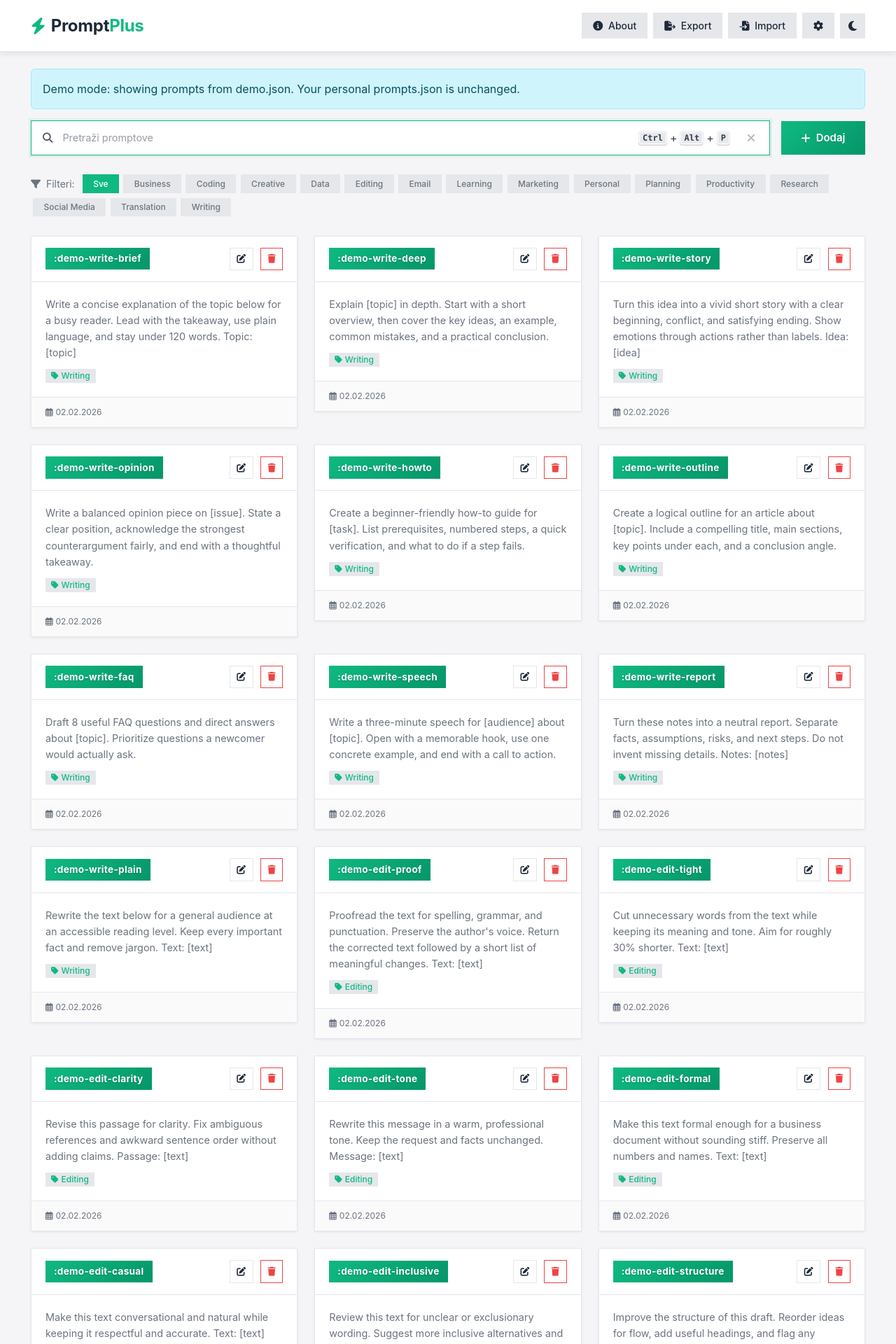
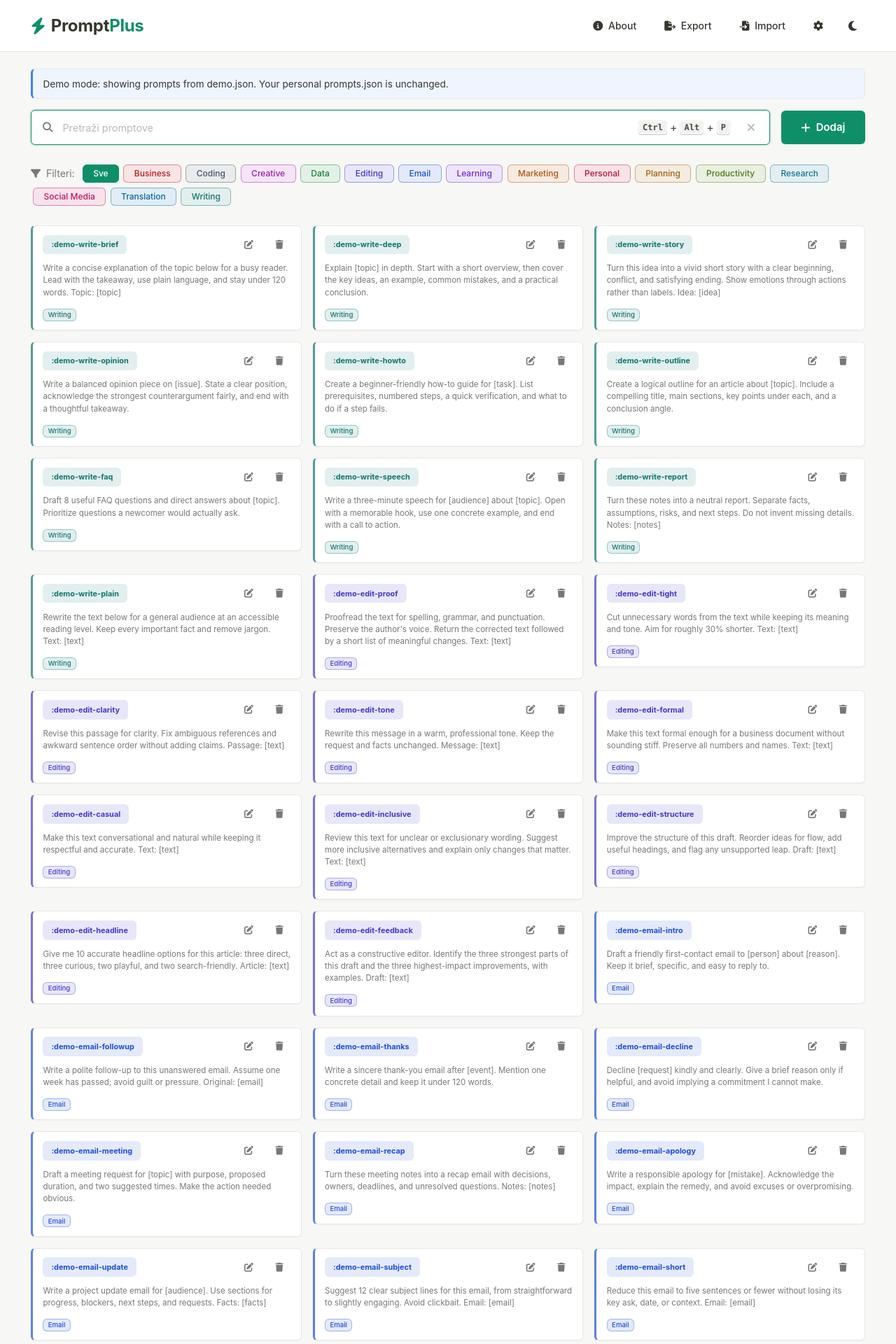
Before and after one commit to EdisAganovic/promptplus, a FastAPI app: page / in a window 1280 px wide. Shown: the top 1920 px of the page at 70% size. Run offline with FastAPI, Linux system fonts and the light colour scheme.

Commit message:
Refine category styling and Notion-inspired dashboard

```diff
--- a/electron/main.js
+++ b/electron/main.js
@@ -13,6 +13,9 @@ let quitting = false;
 const iconPath = () => app.isPackaged
   ? path.join(process.resourcesPath, 'icon.ico')
   : path.join(app.getAppPath(), 'icon.ico');
+const trayIconPath = () => app.isPackaged
+  ? path.join(process.resourcesPath, 'tray.ico')
+  : path.join(__dirname, 'tray.ico');
 
 // Contract: Python prints {event:"ready",port,token}; Electron fetches
 // /api/prompts with X-PromptPlus-Token; the picker receives keyword/content;
@@ -112,7 +115,7 @@ function showSearch() {
 }
 
 function createTray() {
-  tray = new Tray(iconPath());
+  tray = new Tray(trayIconPath());
   tray.setToolTip('PromptPlus');
   tray.setContextMenu(Menu.buildFromTemplate([
     { label: 'Open PromptPlus', click: () => mainWindow.show() },
--- a/package.json
+++ b/package.json
@@ -21,6 +21,7 @@
     "extraResources": [
       { "from": "dist/PromptPlusBackend", "to": "backend", "filter": ["**/*"] },
       { "from": "demo.json", "to": "backend/demo.json" },
+      { "from": "electron/tray.ico", "to": "tray.ico" },
       { "from": "icon.ico", "to": "icon.ico" }
     ],
     "win": { "target": "nsis", "icon": "electron/icon.svg", "signAndEditExecutable": false },
--- a/static/style.css
+++ b/static/style.css
@@ -1,35 +1,35 @@
 /* ===========================================
    PromptPlus Theme System
-   Clean, Minimal Design
+   Quiet workspace surfaces with category-led accents
    =========================================== */
 
 /* Light Theme (Default) */
 :root {
     /* Core Backgrounds */
-    --bg-primary: #f5f5f7;
-    --bg-secondary: #ebedef;
-    --bg-tertiary: #e5e7eb;
+    --bg-primary: #f7f7f5;
+    --bg-secondary: #f1f1ef;
+    --bg-tertiary: #efefed;
     --bg-card: #ffffff;
 
     /* Text Colors */
-    --text-primary: #1f2937;
-    --text-secondary: #6b7280;
+    --text-primary: #37352f;
+    --text-secondary: #787774;
 
     /* Accent Colors */
-    --accent-primary: #10b981;
-    --accent-secondary: #059669;
+    --accent-primary: #0f8f68;
+    --accent-secondary: #0c7657;
 
     /* UI Colors */
-    --border-color: #e5e7eb;
+    --border-color: #e7e7e5;
     --success: #22c55e;
     --danger: #ef4444;
     --warning: #f59e0b;
     --info: #3b82f6;
-    --input-bg: #f9fafb;
+    --input-bg: #ffffff;
 
     /* Shadows */
-    --card-shadow: 0 1px 3px rgba(0, 0, 0, 0.08);
-    --card-shadow-hover: 0 4px 12px rgba(0, 0, 0, 0.1);
+    --card-shadow: 0 1px 2px rgba(15, 15, 15, 0.035);
+    --card-shadow-hover: 0 2px 8px rgba(15, 15, 15, 0.06);
 
     /* Card Accent Colors */
     --accent-pink: #fce7f3;
@@ -42,38 +42,38 @@
     --accent-yellow-border: #f59e0b;
 
     /* Unified Border Radius */
-    --radius: 0px;
+    --radius: 6px;
 
     /* Solid UI Backgrounds (for visibility) */
     --navbar-bg-solid: #ffffff;
     --search-bg-solid: #ffffff;
-    --search-text: #1f2937;
-    --search-icon-color: #4b5563;
-    --search-placeholder: #6b7280;
+    --search-text: #37352f;
+    --search-icon-color: #787774;
+    --search-placeholder: #9b9a97;
 }
 
-/* Dark Theme - Glassmorphism */
+/* Dark Theme */
 [data-theme="dark"] {
-    --bg-primary: #0f0f14;
-    --bg-secondary: #1e2128;
-    --bg-tertiary: #2d313a;
-    --bg-card: #16161e;
+    --bg-primary: #191919;
+    --bg-secondary: #252525;
+    --bg-tertiary: #303030;
+    --bg-card: #202020;
 
-    --text-primary: #f9fafb;
-    --text-secondary: #9ca3af;
+    --text-primary: #e9e9e7;
+    --text-secondary: #a9a9a6;
 
     --accent-primary: #34d399;
     --accent-secondary: #10b981;
 
-    --border-color: #2d313a;
+    --border-color: #383838;
     --success: #34d399;
     --danger: #f87171;
     --warning: #fbbf24;
     --info: #60a5fa;
-    --input-bg: #1e2128;
+    --input-bg: #252525;
 
-    --card-shadow: 0 4px 30px rgba(0, 0, 0, 0.3);
-    --card-shadow-hover: 0 8px 40px rgba(0, 0, 0, 0.5);
+    --card-shadow: none;
+    --card-shadow-hover: 0 2px 8px rgba(0, 0, 0, 0.15);
 
     --accent-pink: rgba(244, 114, 182, 0.15);
     --accent-pink-border: #f472b6;
@@ -85,11 +85,11 @@
     --accent-yellow-border: #fbbf24;
 
     /* Solid UI Backgrounds (for visibility) */
-    --navbar-bg-solid: #1a1c22;
-    --search-bg-solid: #1a1c22;
-    --search-text: #f9fafb;
-    --search-icon-color: #9ca3af;
-    --search-placeholder: rgba(156, 163, 175, 0.6);
+    --navbar-bg-solid: #202020;
+    --search-bg-solid: #252525;
+    --search-text: #e9e9e7;
+    --search-icon-color: #a9a9a6;
+    --search-placeholder: #898985;
 }
 
 /* ===========================================
@@ -179,11 +179,11 @@ kbd {
     background-color: var(--navbar-bg-solid) !important;
     border-bottom: 1px solid var(--border-color);
     padding: 0.6rem 0 !important;
-    box-shadow: 0 2px 10px rgba(0, 0, 0, 0.1);
+    box-shadow: none;
 }
 
 [data-theme="dark"] .navbar {
-    background-color: #1a1c22 !important;
+    background-color: var(--navbar-bg-solid) !important;
 }
 
 :root:not([data-theme="dark"]) .navbar {
@@ -202,8 +202,8 @@ kbd {
 
 /* Theme Toggle */
 .theme-toggle {
-    background: var(--bg-tertiary);
-    border: 1px solid var(--border-color);
+    background: transparent;
+    border: 1px solid transparent;
     color: var(--text-primary);
     width: 36px;
     height: 36px;
@@ -216,9 +216,9 @@ kbd {
 }
 
 .theme-toggle:hover {
-    background-color: var(--accent-primary);
-    border-color: var(--accent-primary);
-    color: white;
+    background-color: var(--bg-secondary);
+    border-color: var(--border-color);
+    color: var(--text-primary);
 }
 
 .theme-toggle i {
@@ -243,8 +243,8 @@ kbd {
 
 /* Nav Action Buttons (Export, Import) - Neutral style like theme toggle */
 .btn-nav-action {
-    background: var(--bg-tertiary);
-    border: 1px solid var(--border-color);
+    background: transparent;
+    border: 1px solid transparent;
     color: var(--text-primary);
     border-radius: var(--radius);
     padding: 0.5rem 1rem;
@@ -255,28 +255,26 @@ kbd {
 
 .btn-nav-action:hover {
     background-color: var(--bg-secondary);
-    border-color: var(--accent-primary);
-    color: var(--accent-primary);
+    border-color: var(--border-color);
+    color: var(--text-primary);
 }
 
-/* Accent Button (Dodaj) - Emerald gradient */
+/* Accent Button (Dodaj) */
 .btn-accent {
-    background: linear-gradient(135deg, #10b981, #059669);
+    background: var(--accent-primary);
     border: none;
     color: #ffffff;
     border-radius: var(--radius);
     padding: 0.5rem 1rem;
     font-size: 0.875rem;
     font-weight: 600;
-    text-shadow: 0 1px 2px rgba(0, 0, 0, 0.1);
     transition: all 0.15s ease;
 }
 
 .btn-accent:hover {
-    background: linear-gradient(135deg, #059669, #047857);
+    background: var(--accent-secondary);
     color: #ffffff;
-    transform: translateY(-1px);
-    box-shadow: 0 4px 12px rgba(16, 185, 129, 0.3);
+    box-shadow: none;
 }
 
 /* ===========================================
@@ -300,6 +298,16 @@ kbd {
     margin-top: 0 !important;
 }
 
+.demo-banner {
+    background-color: color-mix(in srgb, var(--info) 8%, var(--bg-card));
+    border: 1px solid var(--border-color);
+    border-left: 3px solid var(--info);
+    border-radius: var(--radius);
+    color: var(--text-primary);
+    padding: 0.65rem 0.9rem;
+    font-size: 0.85rem;
+}
+
 /* ===========================================
    Cards - Clean, Minimal
    =========================================== */
@@ -310,7 +318,7 @@ kbd {
     border-radius: var(--radius);
     box-shadow: var(--card-shadow);
     overflow: hidden;
-    transition: all 0.2s ease;
+    transition: border-color 0.15s ease, background-color 0.15s ease, box-shadow 0.15s ease;
 }
 
 /* OPTIMIZATION: Remove expensive backdrop-filter blur on cards for slow CPUs */
@@ -318,37 +326,40 @@ kbd {
 
 .card:hover {
     box-shadow: var(--card-shadow-hover);
-    transform: translateY(-2px);
+    background-color: color-mix(in srgb, var(--bg-card) 96%, var(--bg-secondary));
 }
 
 .card-header {
     background: transparent;
     border-bottom: 1px solid var(--border-color);
     font-weight: 600;
-    padding: 1rem 1.25rem;
+    padding: 0.65rem 0.9rem;
 }
 
 .card-body {
-    padding: 1.25rem;
+    padding: 0.75rem 0.9rem;
     color: var(--text-primary);
+}
+
+.prompt-item .card-header {
+    border-bottom: 0;
+    padding-bottom: 0.3rem;
+}
+
+.prompt-item .card-body {
+    padding-top: 0.3rem;
 }
 
 .card-text {
     color: var(--text-secondary) !important;
-    font-size: 0.9rem;
-    line-height: 1.6;
+    font-size: 0.72rem;
+    line-height: 1.5;
     display: -webkit-box;
     -webkit-line-clamp: 4;
     line-clamp: 4;
     -webkit-box-orient: vertical;
     overflow: hidden;
     margin-bottom: 0;
-}
-
-.card-footer {
-    background: var(--bg-secondary);
-    border-top: 1px solid var(--border-color);
-    padding: 0.75rem 1.25rem;
 }
 
 .card-tags {
@@ -460,6 +471,23 @@ kbd {
     padding: 0.35rem 0.6rem;
 }
 
+.prompt-item .action-buttons .btn {
+    border-color: transparent;
+    color: var(--text-secondary);
+}
+
+.prompt-item .action-buttons .btn:hover {
+    background-color: var(--bg-secondary);
+    border-color: var(--border-color);
+    color: var(--text-primary);
+}
+
+.prompt-item .action-buttons .btn-outline-danger:hover {
+    background-color: color-mix(in srgb, var(--danger) 10%, var(--bg-card));
+    border-color: color-mix(in srgb, var(--danger) 35%, var(--border-color));
+    color: var(--danger);
+}
+
 .action-buttons .btn-outline-light:hover {
     background-color: var(--success) !important;
     border-color: var(--success) !important;
@@ -563,13 +591,13 @@ kbd {
     padding: 0.5rem 1rem;
     gap: 0.75rem;
     transition: all 0.2s ease;
-    box-shadow: 0 2px 8px rgba(0, 0, 0, 0.05);
+    box-shadow: none;
 }
 
 .search-input-wrapper:focus-within {
     border-color: var(--accent-primary);
     background-color: var(--bg-card);
-    box-shadow: 0 0 0 3px rgba(16, 185, 129, 0.1);
+    box-shadow: 0 0 0 2px color-mix(in srgb, var(--accent-primary) 12%, transparent);
 }
 
 .search-icon {
@@ -632,6 +660,35 @@ kbd {
     border-color: var(--accent-primary) !important;
 }
 
+.tag-chip.category-chip {
+    color: var(--category-color);
+    border-color: color-mix(in srgb, var(--category-color) 45%, transparent);
+    background-color: color-mix(in srgb, var(--category-color) 12%, var(--bg-card));
+}
+
+.tag-chip.category-chip:hover {
+    background-color: color-mix(in srgb, var(--category-color) 20%, var(--bg-card));
+    border-color: var(--category-color);
+    color: var(--category-color);
+}
+
+.tag-chip.category-chip.active {
+    background-color: color-mix(in srgb, var(--category-color) 20%, var(--bg-card)) !important;
+    border-color: var(--category-color) !important;
+    color: var(--category-color) !important;
+    font-weight: 700;
+}
+
+[data-theme="dark"] .tag-chip.category-chip:not(.active) {
+    color: color-mix(in srgb, var(--category-color) 55%, white);
+    background-color: color-mix(in srgb, var(--category-color) 24%, var(--bg-card));
+}
+
+[data-theme="dark"] .tag-chip.category-chip.active {
+    color: color-mix(in srgb, var(--category-color) 55%, white) !important;
+    background-color: color-mix(in srgb, var(--category-color) 32%, var(--bg-card)) !important;
+}
+
 /* Tag Badges */
 .tag-badge {
     font-size: 0.7rem;
@@ -653,19 +710,41 @@ kbd {
    =========================================== */
 
 .prompt-keyword {
-    background: linear-gradient(135deg, #10b981, #059669);
-    color: #ffffff;
+    background: color-mix(in srgb, var(--category-color, var(--accent-primary)) 12%, var(--bg-card));
+    color: var(--category-color, var(--accent-primary));
     padding: 0.35rem 0.75rem;
     border-radius: var(--radius);
     font-weight: 700;
-    font-size: 0.85rem;
+    font-size: 0.68rem;
     display: inline-block;
     max-width: 180px;
     white-space: nowrap;
     overflow: hidden;
     text-overflow: ellipsis;
-    text-shadow: 0 1px 2px rgba(0, 0, 0, 0.2);
-    letter-spacing: 0.3px;
+    text-shadow: none;
+    letter-spacing: 0;
+}
+
+.prompt-item .card {
+    border-left: 3px solid color-mix(in srgb, var(--category-color, var(--border-color)) 72%, var(--bg-card));
+}
+
+[data-theme="dark"] .prompt-keyword {
+    color: color-mix(in srgb, var(--category-color, var(--accent-primary)) 55%, white);
+    background: color-mix(in srgb, var(--category-color, var(--accent-primary)) 22%, var(--bg-card));
+}
+
+.prompt-item .category-badge {
+    color: var(--category-color);
+    background-color: color-mix(in srgb, var(--category-color) 12%, var(--bg-card));
+    border: 1px solid color-mix(in srgb, var(--category-color) 35%, transparent);
+    font-size: 0.6rem;
+    padding: 0.2rem 0.4rem;
+}
+
+[data-theme="dark"] .prompt-item .category-badge {
+    color: color-mix(in srgb, var(--category-color) 55%, white);
+    background-color: color-mix(in srgb, var(--category-color) 24%, var(--bg-card));
 }
 
 /* ===========================================
@@ -675,7 +754,7 @@ kbd {
 .masonry-grid {
     display: grid;
     grid-template-columns: repeat(auto-fill, minmax(360px, 1fr));
-    gap: 1.5rem;
+    gap: 1rem;
     align-items: start;
     width: 100%;
     margin: 0 auto;
--- a/templates/index.html
+++ b/templates/index.html
@@ -18,7 +18,7 @@
     <link rel="icon" href="/favicon.ico" type="image/x-icon">
     <link href="https://cdn.jsdelivr.net/npm/bootstrap@5.3.0/dist/css/bootstrap.min.css" rel="stylesheet">
     <link rel="stylesheet" href="https://cdnjs.cloudflare.com/ajax/libs/font-awesome/6.4.0/css/all.min.css">
-    <link rel="stylesheet" href="/static/style.css?v={{ version }}-3">
+    <link rel="stylesheet" href="/static/style.css?v={{ version }}-6">
 </head>
 
 <body class="d-flex flex-column min-vh-100">
@@ -61,7 +61,7 @@
 
     <div class="container flex-grow-1 py-4">
         {% if demo_mode %}
-        <div class="alert alert-info" role="status">
+        <div class="alert alert-info demo-banner" role="status">
             Demo mode: showing prompts from demo.json. Your personal prompts.json is unchanged.
         </div>
         {% endif %}
@@ -95,7 +95,7 @@
                                 <span class="tag-chip badge bg-tertiary text-secondary p-2 px-3 active"
                                     data-tag="all">Sve</span>
                                 {% for tag in all_tags %}
-                                <span class="tag-chip badge bg-tertiary text-secondary p-2 px-3" data-tag="{{ tag }}">{{
+                                <span class="tag-chip category-chip badge p-2 px-3" style="--category-color: {{ category_color(tag) }}" data-tag="{{ tag }}">{{
                                     tag }}</span>
                                 {% endfor %}
                             </div>
@@ -106,7 +106,7 @@
                     <div class="masonry-grid" id="promptsContainer">
                         {% for keyword, content in prompts.items() %}
                         {% set prompt_data = content %}
-                        <div class="masonry-item prompt-item" data-keyword="{{ keyword }}"
+                        <div class="masonry-item prompt-item" {% if prompt_data.tags %}style="--category-color: {{ category_color(prompt_data.tags[0]) }}"{% endif %} data-keyword="{{ keyword }}"
                             data-content="{{ prompt_data.content }}" data-tags="{{ prompt_data.tags|join(',') }}">
                             <div class="card card-accent">
                                 <div class="card-header d-flex justify-content-between align-items-center">
@@ -130,17 +130,11 @@
                                     {% if prompt_data.tags %}
                                     <div class="mt-2 text-wrap">
                                         {% for tag in prompt_data.tags %}
-                                        <span class="badge bg-soft-blue text-primary me-1 py-1 px-2"
-                                            style="font-size: 0.75rem; background: var(--bg-tertiary);"><i
-                                                class="fas fa-tag me-1"></i>{{ tag }}</span>
+                                        <span class="badge category-badge me-1"
+                                            style="--category-color: {{ category_color(tag) }}">{{ tag }}</span>
                                         {% endfor %}
                                     </div>
                                     {% endif %}
-                                </div>
-                                <div class="card-footer text-muted d-flex justify-content-between align-items-center"
-                                    style="font-size: 0.75rem; border-top: 1px solid var(--border-color); background: rgba(0,0,0,0.02);">
-                                    <span><i class="far fa-calendar-alt me-1"></i>{{ prompt_data.date or '02.02.2026'
-                                        }}</span>
                                 </div>
                             </div>
                         </div>
```
Also changed, not shown: app/api.py (+22 -0 lines), scripts/build_tray_icon.py (added, +32 -0 lines), tests/test_category_colors.py (added, +21 -0 lines), CHANGELOG.md, electron/tray.ico (added).
